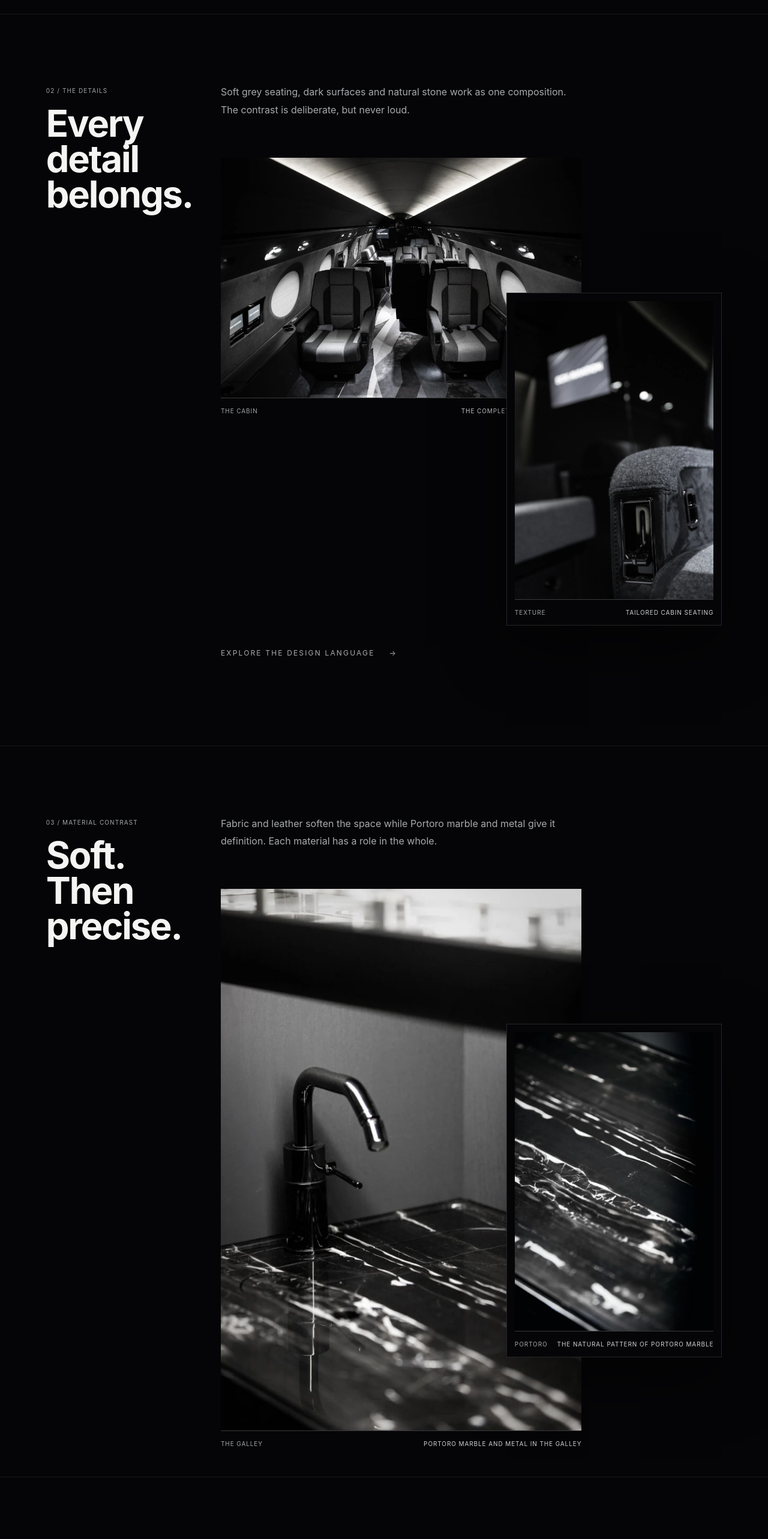
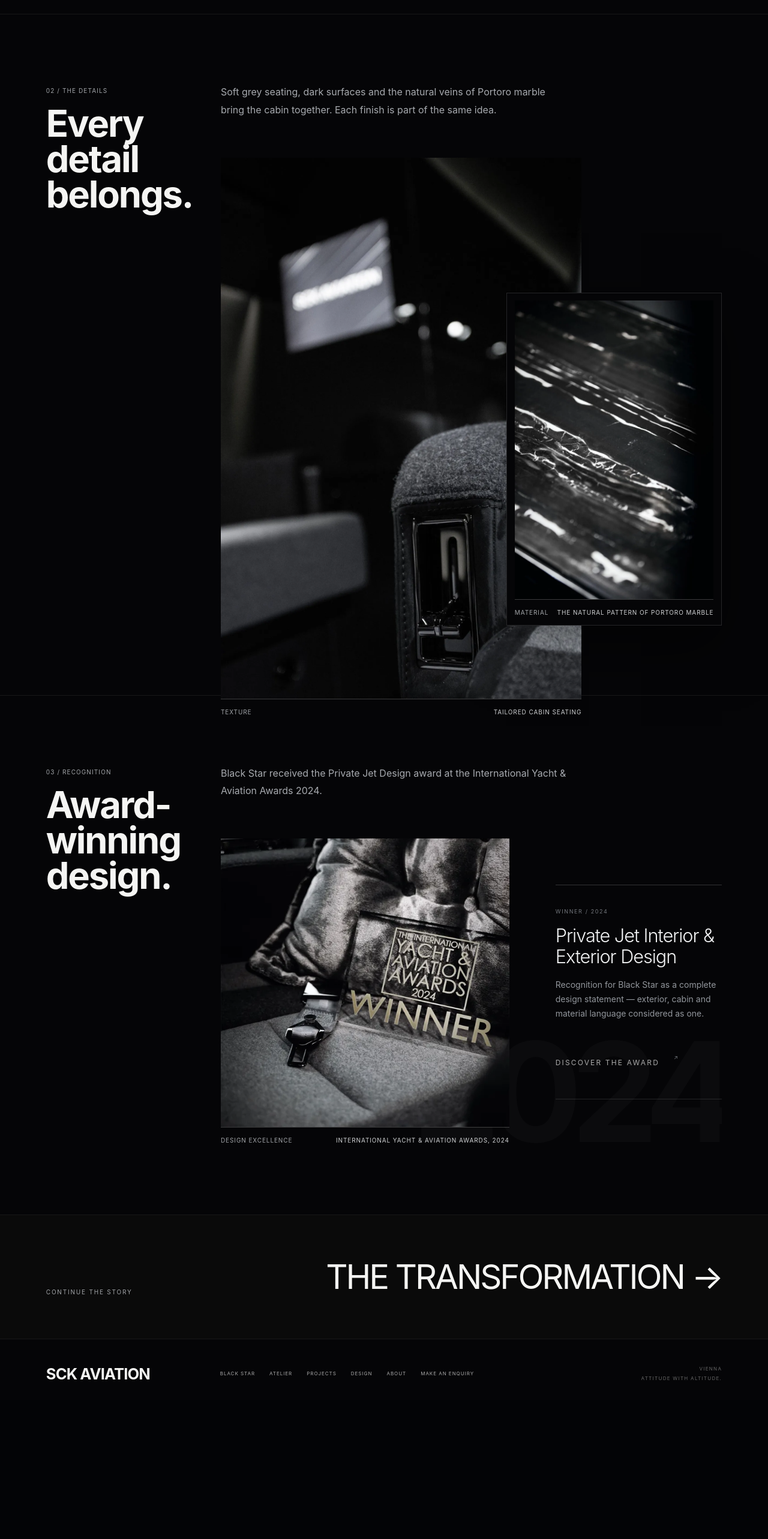
Before and after one commit to Gaurav-7489/sckaviation3d, a Next.js app: page /aircraft in a window 1280 px wide. Shown: the part 2300-4866 px from the top of the page at 60% size. After the commit the page ends 4634 px from the top, so only its background shows below. Built offline with nearby package versions, Linux system fonts and the light colour scheme.

Commit message:
refine: preserve aircraft page mobile content flow

```diff
--- a/app/aircraft/page.tsx
+++ b/app/aircraft/page.tsx
@@ -39,24 +39,14 @@ export default function AircraftPage() {
         </PageSection>
 
         <PageSection index="02 / THE DETAILS" title="Every detail belongs.">
-          <p>Soft grey seating, dark surfaces and natural stone work as one composition. The contrast is deliberate, but never loud.</p>
+          <p>Soft grey seating, dark surfaces and the natural veins of Portoro marble bring the cabin together. Each finish is part of the same idea.</p>
           <div className="aircraft-detail-duo" aria-label="Black Star cabin details">
-            <CinematicMedia asset={asset('inplane_seats.webp')} label="The complete Black Star cabin" eyebrow="THE CABIN" />
             <CinematicMedia asset={asset('colse_view_seat.webp')} label="Tailored cabin seating" eyebrow="TEXTURE" />
+            <CinematicMedia asset={asset('sck-portoro-marble.webp')} label="The natural pattern of Portoro marble" eyebrow="MATERIAL" />
           </div>
-          <p><a className="text-link" href="/design-philosophy">Explore the design language <span aria-hidden="true">→</span></a></p>
         </PageSection>
 
-        <PageSection index="03 / MATERIAL CONTRAST" title="Soft. Then precise.">
-          <p>Fabric and leather soften the space while Portoro marble and metal give it definition. Each material has a role in the whole.</p>
-          <div className="aircraft-detail-duo aircraft-detail-duo-alt" aria-label="Black Star material details">
-            <CinematicMedia asset={asset('sck-galley.webp')} label="Portoro marble and metal in the galley" eyebrow="THE GALLEY" />
-            <CinematicMedia asset={asset('sck-portoro-marble.webp')} label="The natural pattern of Portoro marble" eyebrow="PORTORO" />
-          </div>
-          <p><a className="text-link" href="/atelier">Enter the atelier <span aria-hidden="true">→</span></a></p>
-        </PageSection>
-
-        <PageSection index="04 / RECOGNITION" title="Award-winning design.">
+        <PageSection index="03 / RECOGNITION" title="Award-winning design.">
           <p>Black Star received the Private Jet Design award at the International Yacht &amp; Aviation Awards 2024.</p>
           <div className="aircraft-recognition-layout">
             <div className="aircraft-recognition-media">
@@ -65,7 +55,7 @@ export default function AircraftPage() {
             <div className="aircraft-recognition-proof">
               <span>WINNER / 2024</span>
               <strong>Private Jet Interior &amp; Exterior Design</strong>
-              <p>A recognition of Black Star as a complete design statement — exterior, cabin and material language considered as one.</p>
+              <p>Recognition for Black Star as a complete design statement — exterior, cabin and material language considered as one.</p>
               <a className="text-link" href="https://thedesignawards.co.uk/sck-aviation-gulfstream-g450/" target="_blank" rel="noreferrer">Discover the award <span aria-hidden="true">↗</span></a>
             </div>
           </div>
```
